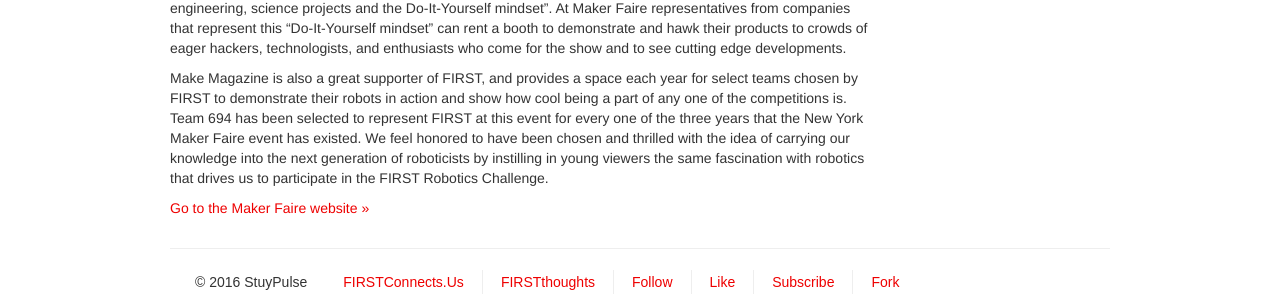
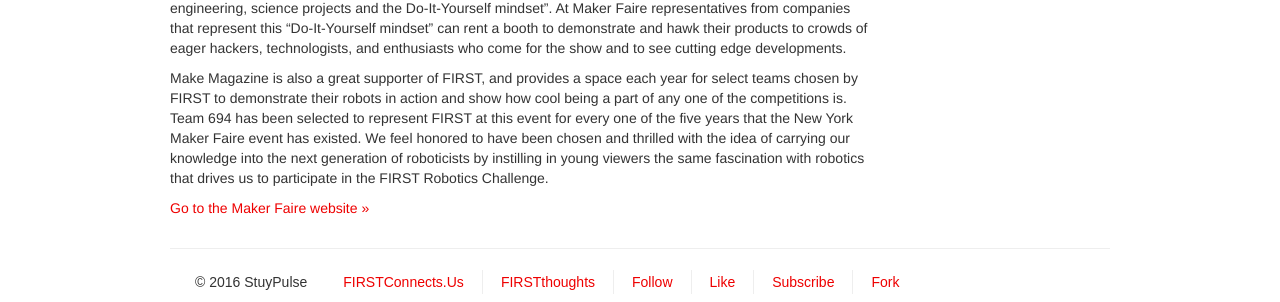
Before and after one commit to StuyPulse/team694.github.io, a Jekyll site: the page built from community/projects/makerfaire/index.md, in a window 1280 px wide. Shown: the part 142-444 px from the top of the page. Built offline with Jekyll 4.4.1, drawn with Linux system fonts in a browser that asks for light colours; nearby versions of some CDN libraries.

Commit message:
Update outdated information

```diff
--- a/community/projects/makerfaire/index.md
+++ b/community/projects/makerfaire/index.md
@@ -4,6 +4,9 @@
 ---
 [Maker Faire](http://makerfaire.com/) is a group of annual events organized and run by Make magazine to "celebrate arts, crafts, engineering, science projects and the Do-It-Yourself mindset". At Maker Faire representatives from companies that represent this "Do-It-Yourself mindset" can rent a booth to demonstrate and hawk their products to crowds of eager hackers, technologists, and enthusiasts who come for the show and to see cutting edge developments.
 
-Make Magazine is also a great supporter of FIRST, and provides a space each year for select teams chosen by FIRST to demonstrate their robots in action and show how cool being a part of any one of the competitions is. Team 694 has been selected to represent FIRST at this event for every one of the three years that the New York Maker Faire event has existed. We feel honored to have been chosen and thrilled with the idea of carrying our knowledge into the next generation of roboticists by instilling in young viewers the same fascination with robotics that drives us to participate in the FIRST Robotics Challenge.
+Make Magazine is also a great supporter of FIRST, and provides a space each year
+for select teams chosen by FIRST to demonstrate their robots in action and show
+how cool being a part of any one of the competitions is. Team 694 has been
+selected to represent FIRST at this event for every one of the five years that the New York Maker Faire event has existed. We feel honored to have been chosen and thrilled with the idea of carrying our knowledge into the next generation of roboticists by instilling in young viewers the same fascination with robotics that drives us to participate in the FIRST Robotics Challenge.
 
 [Go to the Maker Faire website &raquo;](http://makerfaire.com/)
```
Also changed, not shown: about/index.md (+1 -1 lines), community/projects/teammanager/index.md (+0 -2 lines).
